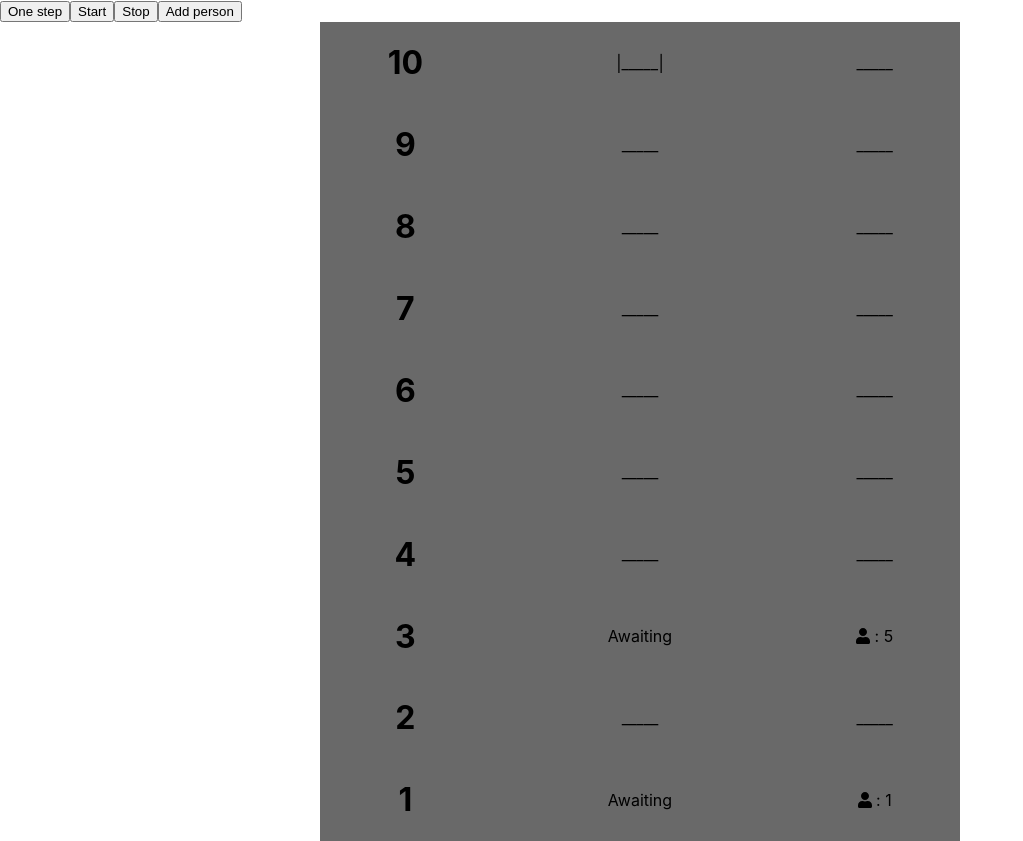
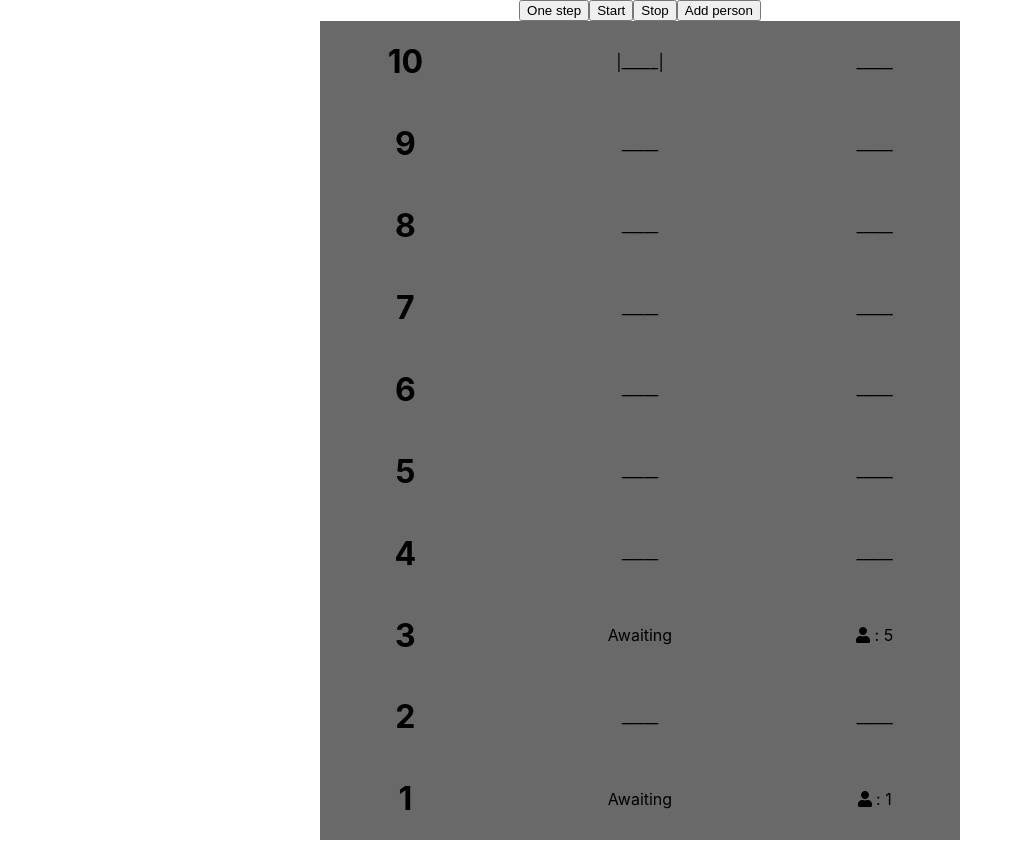
Before and after one commit to tarnishedMind/preact-tiny-elevator, a React (Create React App) app: page / in a window 1280 px wide. Shown: the whole page, without its empty margins (0-1023 px from the left). Built offline with nearby package versions, Linux system fonts and the light colour scheme.

Commit message:
button-box styles

```diff
--- a/src/ElevatorManagement.tsx
+++ b/src/ElevatorManagement.tsx
@@ -27,6 +27,7 @@ export default class ElevatorManagement extends React.Component<ElevatorProps, E
 
         this.myElevator = new Elevator(TestSituation_1.options);
         this.persons = TestSituation_1.getPersons();
+
         this.myElevator.setUpdaterFunc((floors: Floor[]) => this.setState({ ...this.state, floors: floors }));
     }
 
@@ -63,7 +64,7 @@ export default class ElevatorManagement extends React.Component<ElevatorProps, E
         const floors = this.state.floors.map((f, i) => <ElevatorFloor key={`key${i}`} floorNumber={i} floorOptions={f} />);
         return (
             <>
-                <div>
+                <div className="button-box">
                     <button onClick={this.tick}>One step</button>
                     <button onClick={this.start}>Start</button>
                     <button onClick={this.stop}>Stop</button>
--- a/src/index.scss
+++ b/src/index.scss
@@ -5,6 +5,11 @@ body {
     sans-serif;
   -webkit-font-smoothing: antialiased;
   -moz-osx-font-smoothing: grayscale;
+}
+
+.button-box {
+  display: flex;
+  justify-content: center;
 }
 
 .elevator {
```
